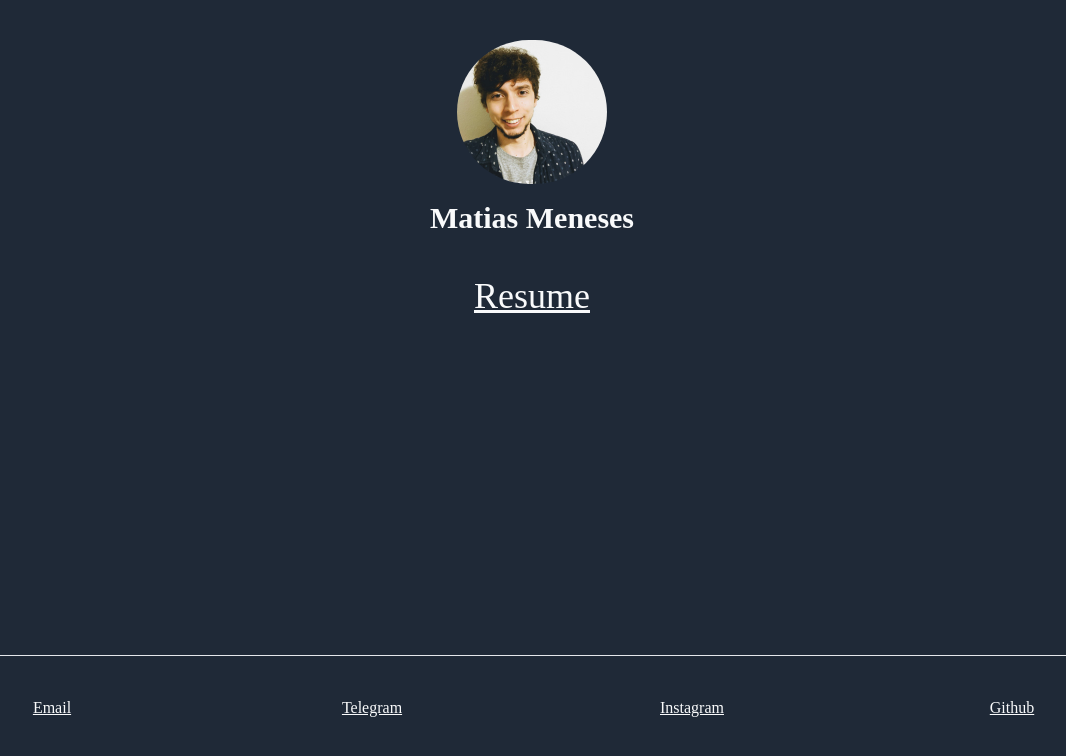
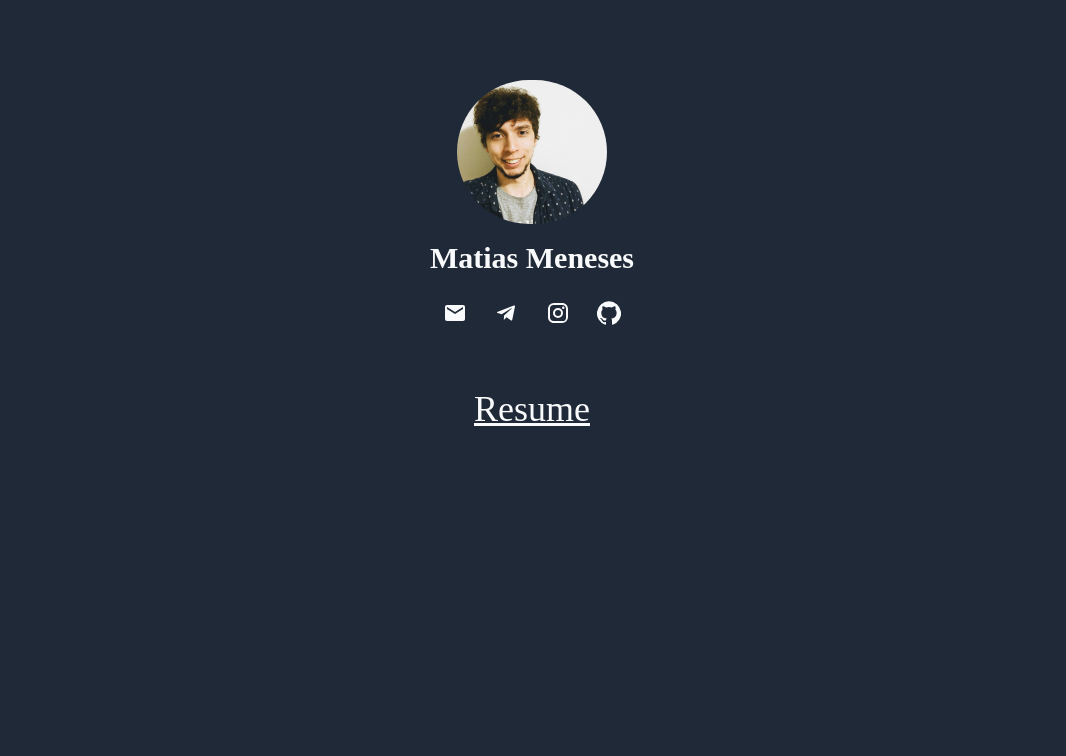
Before and after one commit to matiasimc/mati.dev, a React (Create React App) app: page / in a window 1280 px wide. Shown: the top 756 px of the page, without its empty margins (108-1174 px from the left). Built offline with nearby package versions, Linux system fonts and the light colour scheme.

Commit message:
Use icons for social links

```diff
--- a/package.json
+++ b/package.json
@@ -5,6 +5,8 @@
   "private": true,
   "dependencies": {
     "@craco/craco": "^6.1.1",
+    "@material-ui/core": "^4.12.3",
+    "@material-ui/icons": "^4.11.2",
     "@testing-library/jest-dom": "^5.11.9",
     "@testing-library/react": "^11.2.5",
     "@testing-library/user-event": "^12.8.3",
--- a/src/App.tsx
+++ b/src/App.tsx
@@ -1,15 +1,21 @@
 import React from 'react';
 import './App.css';
+import { Instagram, Telegram, GitHub, Email } from '@material-ui/icons';
 
 function App() {
   return (
-    <div className="container flex flex-col h-screen py-10 mx-auto">
+    <div className="container flex flex-col h-screen py-20 mx-auto items-center">
       <img alt="" className="rounded-full m-auto" src="profile_pic.jpg" width="150px"></img>
       <div className="flex-1 mx-auto mt-4">
         <span className="text-center font-bold text-3xl">
           Matias Meneses
         </span>
-
+        <div className="flex py-6">
+          <a className="flex-auto text-center" target="_blank" rel="noopener noreferrer" href="mailto:matias.imc@gmail.com"><Email /></a>
+          <a className="flex-auto text-center" target="_blank" rel="noopener noreferrer" href="https://t.me/matistereo"><Telegram /></a>
+          <a className="flex-auto text-center" target="_blank" rel="noopener noreferrer" href="https://instagram.com/matigmen"><Instagram /></a>
+          <a className="flex-auto text-center" target="_blank" rel="noopener noreferrer" href="https://github.com/matiasimc"><GitHub /></a>
+        </div>
         <div className="flex flex-1 py-10 text-4xl">
           <a
             className="flex-1 text-center"
@@ -21,13 +27,6 @@ function App() {
           </a>
         </div>
       </div>
-      <hr/>
-      <div className="flex py-10">
-        <a className="flex-1 text-center" target="_blank" rel="noopener noreferrer" href="mailto:matias.imc@gmail.com">Email</a>
-        <a className="flex-1 text-center" target="_blank" rel="noopener noreferrer" href="https://t.me/matistereo">Telegram</a>
-        <a className="flex-1 text-center" target="_blank" rel="noopener noreferrer" href="https://instagram.com/matigmen">Instagram</a>
-        <a className="flex-1 text-center" target="_blank" rel="noopener noreferrer" href="https://github.com/matiasimc">Github</a>
-      </div>
     </div>
   );
 }
```
